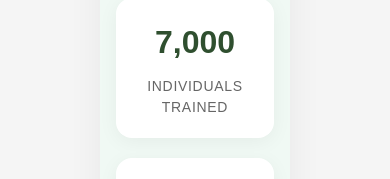
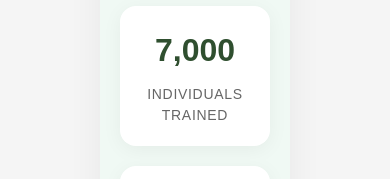
Before and after one commit to Techvamshi/ExcellenceOfMaddur, a Next.js app: page / in a window 390 px wide. Shown: the part 2413-2592 px from the top of the page. Built offline with nearby package versions, Linux system fonts and the light colour scheme.

Commit message:
Updated Count

```diff
--- a/components/Count.jsx
+++ b/components/Count.jsx
@@ -24,12 +24,13 @@ function OurImpactSection() {
       ref={ref}
       style={{
         backgroundColor: '#f0f9f4',
-        padding: isMobile ? '60px 16px' : '100px 20px',
+        padding: isMobile ? '40px 20px' : '100px 20px',
         textAlign: 'center',
         borderRadius: '24px',
         margin: '60px auto',
         boxShadow: '0 12px 36px rgba(0, 0, 0, 0.06)',
         maxWidth: '1200px',
+        transition: 'all 0.3s ease-in-out',
       }}
     >
       <p style={{
@@ -47,6 +48,7 @@ function OurImpactSection() {
         maxWidth: '800px',
         margin: '0 auto 40px',
         lineHeight: '1.8',
+        fontWeight: '400',
       }}>
         Trained over <strong>7,000 individuals</strong> in advanced horticulture techniques. <br />
         Distributed <strong>40+ lakhs</strong> of high-quality planting materials. <br />
@@ -71,6 +73,7 @@ function OurImpactSection() {
               boxShadow: '0 4px 20px rgba(0, 0, 0, 0.05)',
               minWidth: isMobile ? '100%' : '220px',
               flex: '1',
+              transition: 'all 0.3s ease-in-out',
             }}
           >
             <h3 style={{
@@ -78,6 +81,7 @@ function OurImpactSection() {
               color: '#2F4F2F',
               fontWeight: '700',
               marginBottom: '10px',
+              letterSpacing: isMobile ? '0' : '-1px',
             }}>
               {inView ? (
                 <CountUp
@@ -92,10 +96,11 @@ function OurImpactSection() {
               )}
             </h3>
             <p style={{
-              fontSize: '14px',
+              fontSize: isMobile ? '14px' : '16px',
               color: '#666',
               textTransform: 'uppercase',
               letterSpacing: '0.05em',
+              fontWeight: '500',
             }}>
               {stat.label}
             </p>
@@ -109,6 +114,7 @@ function OurImpactSection() {
         margin: '0 auto 30px',
         color: '#2E3D2C',
         lineHeight: '1.7',
+        fontWeight: '400',
       }}>
         <strong>Join the Horticulture Revolution!</strong> Whether you're a seasoned farmer, a budding entrepreneur, or a passionate gardener, we invite you to be part of the transformation.
       </p>
@@ -125,6 +131,7 @@ function OurImpactSection() {
         cursor: 'pointer',
         boxShadow: '0 4px 12px rgba(62, 91, 58, 0.3)',
         transition: 'all 0.3s ease',
+        width: isMobile ? '100%' : 'auto',
       }}>
         Get Involved
       </button>
```
